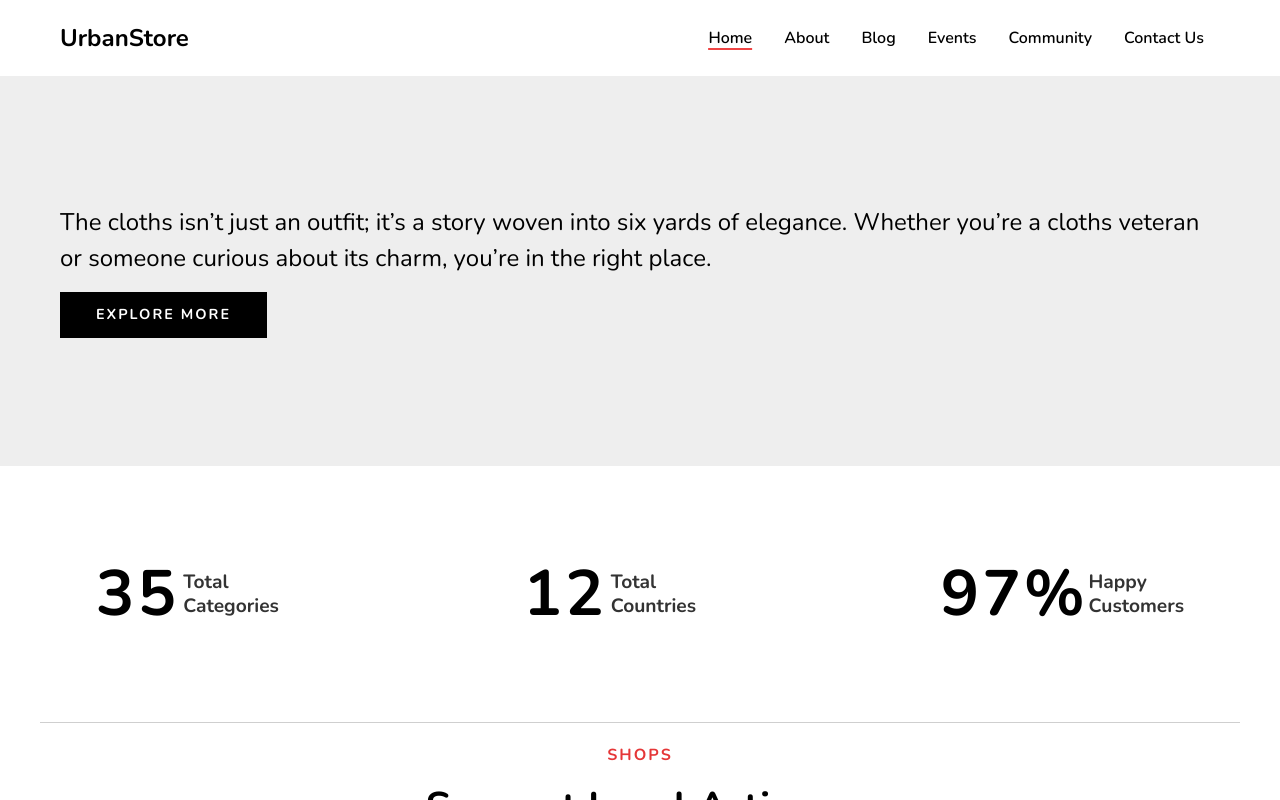
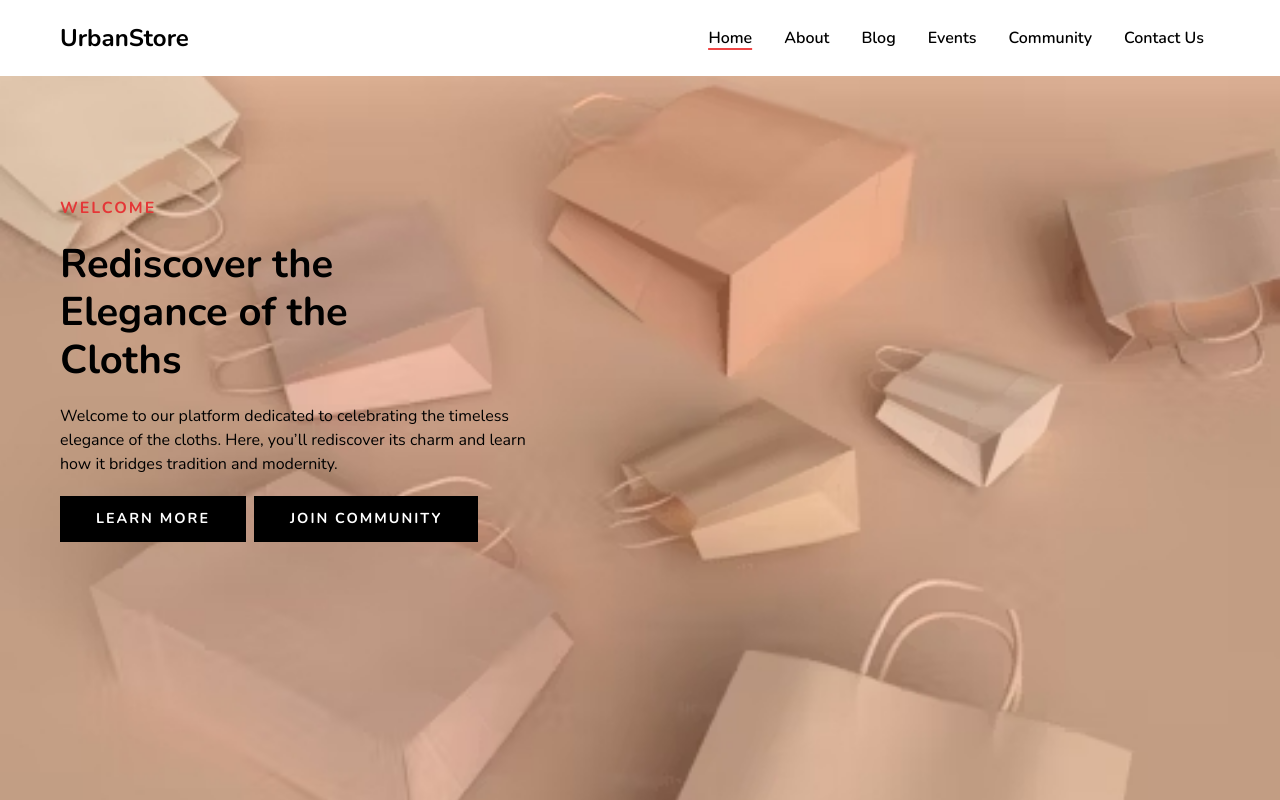
Before and after one commit to Ujjwal-Paul/Urban-Store, a React (Vite) app: page / in a window 1280 px wide. Shown: the top 800 px of the page. Built offline with nearby package versions, Linux system fonts and the light colour scheme.

Commit message:
Working on Home Page

```diff
--- a/src/Home.jsx
+++ b/src/Home.jsx
@@ -13,6 +13,29 @@ export default function Home() {
 
 
 
+
+            <div className="relative flex justify-center items-center">
+                <img className=" h-[110vh] w-full object-cover" src="/landing-page.jpg" alt="cover" loading="lazy" />
+
+                <div className="bg-[none] absolute top-[120px] w-full max-w-[1200px] px-5">
+                    <p className="uppercase text-[#E53637] font-[700] tracking-[2px] mb-5">Welcome</p>
+                    <p className="font-[700] text-[2.5rem] leading-[3rem] mb-5 bg-[none] max-w-[300px]">Rediscover the Elegance of the Cloths</p>
+                    <p className="mb-5 max-w-[500px]">Welcome to our platform dedicated to celebrating the timeless elegance of the cloths. Here, you’ll rediscover its charm and learn how it bridges tradition and modernity.</p>
+
+                    <div className="sm:flex">
+                        <div className="bg-[red] w-fit mb-2 sm:mb-0 sm:mr-2">
+                            <NavLink to="events">
+                                <Button message="Learn More" />
+                            </NavLink>
+                        </div>
+                        <div className="w-fit">
+                            <NavLink to="community">
+                                <Button message="Join Community" />
+                            </NavLink>
+                        </div>
+                    </div>
+                </div>
+            </div>
 
 
 
```
Also changed, not shown: public/landing-page.jpg (added).
